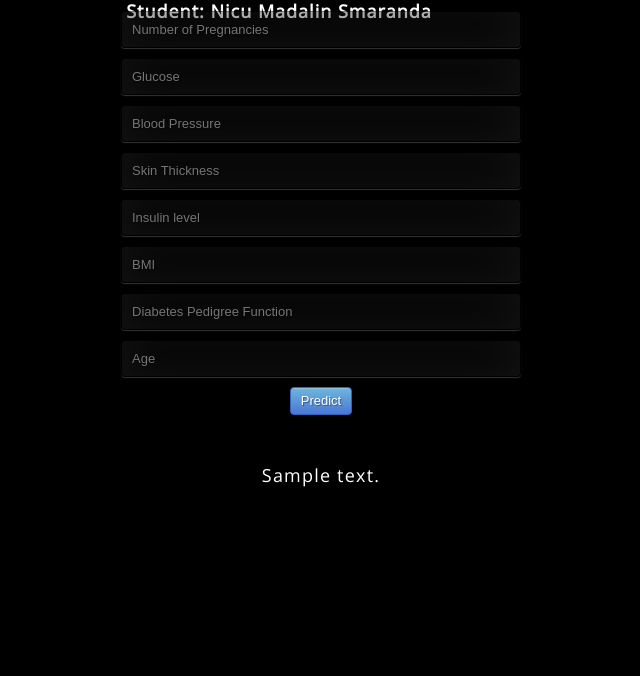
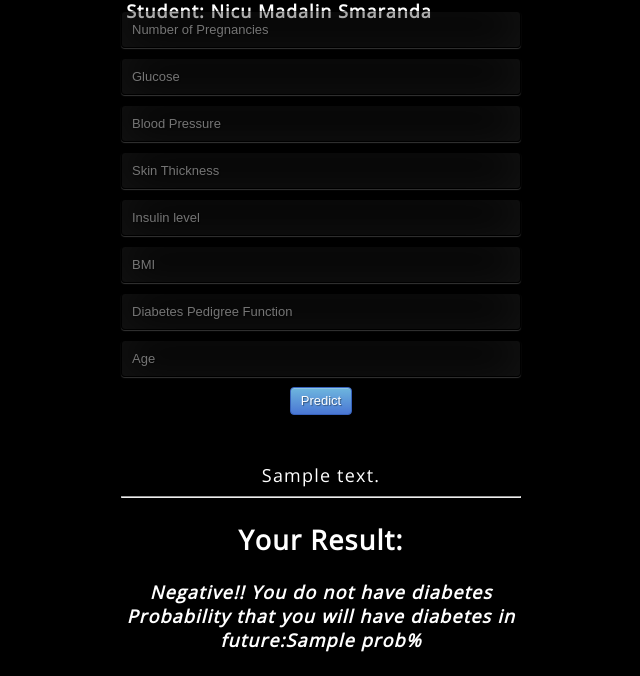
Before and after one commit to snmadalin/Diabates-prediction-Logistic-Regression, a Flask app: template templates/index.html in a window 1280 px wide. Shown: the part 159-835 px from the top of the page, without its empty margins (369-1009 px from the left). Before the commit the page ends 646 px from the top, so only its background shows below. Run offline with Flask 2, Linux system fonts and the light colour scheme; the template is opened without the code that fills it: most values are stand-ins (such as "Sample title", 1, 10 or a date in 2020); parts of the project's set-up code (start-up, migrations or seed data) failed here and were passed over.

Commit message:
Update index.html

```diff
--- a/templates/index.html
+++ b/templates/index.html
@@ -42,6 +42,9 @@
    <br>
    {{ prediction_text }}
 
+   <hr/>
+   <center><h2>Your Result:</h2><strong><i>Negative!! You do not have diabetes<br>Probability that you will have diabetes in future:{{ prob }}&percnt;</i></strong></center><br>
+
  </div>
 
 </body>
```
